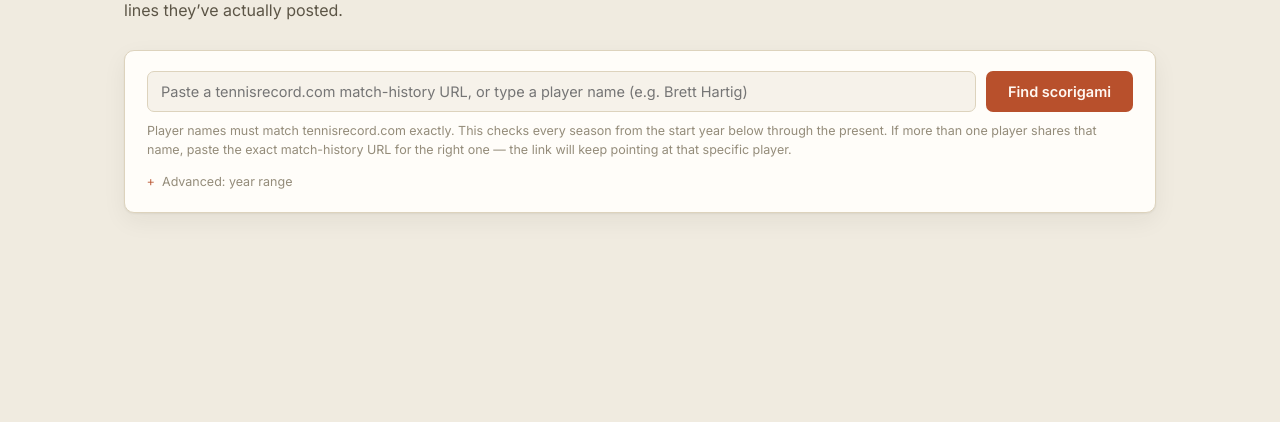
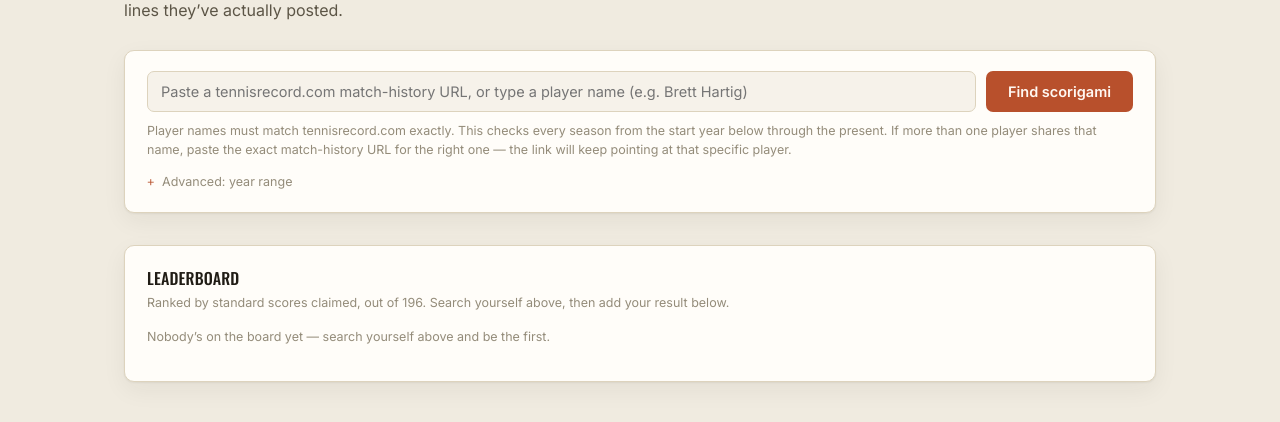
Before and after one commit to ustascorigami/USTA, a Flask app: page / in a window 1280 px wide. Shown: the part 236-658 px from the top of the page. Run offline with Flask 3, Linux system fonts and the light colour scheme; data that the repository does not hold is empty; some libraries are stand-ins or nearby versions.

Commit message:
Add files via upload

```diff
--- a/webapp/app.py
+++ b/webapp/app.py
@@ -2,15 +2,26 @@ import datetime
 import os
 import threading
 import time
+import urllib.parse
 
 from flask import Flask, jsonify, render_template, request
+from werkzeug.middleware.proxy_fix import ProxyFix
 
+import db
 from scorigami_lib import ScorigamiError, SourceUnavailableError, build_report, extract_player_query
 
 app = Flask(__name__)
+# Render (and most hosts) put the app behind a reverse proxy, so the real
+# visitor IP arrives in X-Forwarded-For rather than as the raw socket peer.
+# ProxyFix makes request.remote_addr reflect that real IP for the traffic log.
+app.wsgi_app = ProxyFix(app.wsgi_app, x_for=1)
+
+db.init_db()
 
 DEFAULT_START_YEAR = 2003
 CACHE_TTL_SECONDS = 60 * 30  # 30 minutes
+LEADERBOARD_LIMIT_DEFAULT = 25
+LEADERBOARD_LIMIT_MAX = 100
 _cache = {}
 _cache_lock = threading.Lock()
 
@@ -63,26 +74,141 @@ def api_scorigami():
 
     player = query["player"]
     disambig = query["disambig"]
+    client_ip = request.remote_addr
 
     cache_key = (player.lower(), disambig, start_year, end_year)
     cached = _cache_get(cache_key)
     if cached is not None:
+        db.log_lookup(
+            player, disambig, start_year, end_year,
+            outcome="success", cache_hit=True,
+            total_matches=cached.get("total_matches"), duration_ms=0,
+            client_ip=client_ip,
+        )
         return jsonify(cached)
 
+    started_at = time.monotonic()
     try:
         report = build_report(player, start_year, end_year, disambig=disambig)
     except SourceUnavailableError as e:
+        db.log_lookup(
+            player, disambig, start_year, end_year,
+            outcome="source_unavailable", cache_hit=False,
+            duration_ms=int((time.monotonic() - started_at) * 1000),
+            client_ip=client_ip,
+        )
         # Don't cache this -- it's a transient source problem, not a real
         # answer, so the next request should try tennisrecord.com again
         # rather than replaying a stale failure for 30 minutes.
         return jsonify({"error": str(e)}), 503
     except ScorigamiError as e:
+        db.log_lookup(
+            player, disambig, start_year, end_year,
+            outcome="not_found", cache_hit=False,
+            duration_ms=int((time.monotonic() - started_at) * 1000),
+            client_ip=client_ip,
+        )
         return jsonify({"error": str(e)}), 404
     except Exception as e:  # noqa: BLE001
+        db.log_lookup(
+            player, disambig, start_year, end_year,
+            outcome="error", cache_hit=False,
+            duration_ms=int((time.monotonic() - started_at) * 1000),
+            client_ip=client_ip,
+        )
         return jsonify({"error": f"Something went wrong fetching that player's data: {e}"}), 502
 
+    db.log_lookup(
+        player, disambig, start_year, end_year,
+        outcome="success", cache_hit=False,
+        total_matches=report.get("total_matches"),
+        duration_ms=int((time.monotonic() - started_at) * 1000),
+        client_ip=client_ip,
+    )
     _cache_set(cache_key, report)
     return jsonify(report)
+
+
+def _canonical_input(player: str, disambig: str) -> str:
+    """
+    The string this app's own search box would accept to reliably reach
+    this exact player again -- their disambiguated tennisrecord.com URL if
+    they needed one to be found in the first place, otherwise just their
+    name.
+    """
+    if not disambig:
+        return player
+    params = {
+        "year": datetime.date.today().year,
+        "playername": player,
+        "s": disambig,
+        "mt": 0,
+        "lt": 0,
+        "yr": 0,
+    }
+    return "https://www.tennisrecord.com/adult/matchhistory.aspx?" + urllib.parse.urlencode(params)
+
+
+@app.route("/api/leaderboard", methods=["GET"])
+def api_leaderboard_get():
+    limit = request.args.get("limit", default=LEADERBOARD_LIMIT_DEFAULT, type=int) or LEADERBOARD_LIMIT_DEFAULT
+    limit = max(1, min(limit, LEADERBOARD_LIMIT_MAX))
+    return jsonify({"entries": db.get_leaderboard(limit=limit)})
+
+
+@app.route("/api/leaderboard", methods=["POST"])
+def api_leaderboard_post():
+    body = request.get_json(silent=True) or {}
+    player = (body.get("player") or "").strip()
+    disambig = body.get("disambig") or None
+    start_year = body.get("start_year")
+    end_year = body.get("end_year")
+
+    if not player:
+        return jsonify({"error": "Missing player."}), 400
+    try:
+        start_year = int(start_year)
+        end_year = int(end_year)
+    except (TypeError, ValueError):
+        return jsonify({"error": "Missing or invalid start_year/end_year."}), 400
+
+    # Require a report we already computed for this exact lookup (rather
+    # than trusting whatever numbers the client sends) so the leaderboard
+    # can't be seeded with spoofed or stale stats.
+    cache_key = (player.lower(), disambig, start_year, end_year)
+    report = _cache_get(cache_key)
+    if report is None:
+        return jsonify(
+            {
+                "error": "Couldn't find a recent result for that search to add. "
+                "Run the lookup again above, then try adding yourself to the "
+                "leaderboard right after it finishes."
+            }
+        ), 409
+
+    if report.get("fetch_errors"):
+        return jsonify(
+            {
+                "error": "This result is missing some seasons because tennisrecord.com "
+                "didn't respond for all of them, so it wouldn't be a fair number for "
+                "the leaderboard. Try the search again once the site is responding "
+                "fully, then add yourself."
+            }
+        ), 409
+
+    s = report["summary"]
+    db.upsert_entry(
+        player=report["player"],
+        disambig=report.get("disambig"),
+        claimed=s["claimed"],
+        universe=s["universe"],
+        first_year=report["first_year"],
+        last_year=report["last_year"],
+        total_matches=report["total_matches"],
+        share_query=_canonical_input(report["player"], report.get("disambig")),
+    )
+    rank = db.get_rank(report["player"], report.get("disambig"))
+    return jsonify({"rank": rank, "entries": db.get_leaderboard(limit=LEADERBOARD_LIMIT_DEFAULT)})
 
 
 if __name__ == "__main__":
--- /dev/null
+++ b/webapp/db.py
@@ -0,0 +1,229 @@
+"""
+Postgres-backed storage for this app: the "most scores claimed" leaderboard,
+plus a lightweight traffic/usage log.
+
+Needs a DATABASE_URL environment variable (a standard Postgres connection
+string, e.g. from a free Neon or Supabase project) -- see README.md for how
+to set one up. init_db() creates both tables the first time it's called and
+is safe to call on every app startup after that (CREATE TABLE IF NOT EXISTS).
+"""
+import datetime
+import os
+
+import psycopg2
+import psycopg2.extras
+
+DATABASE_URL = os.environ.get("DATABASE_URL")
+
+
+class DatabaseNotConfiguredError(RuntimeError):
+    pass
+
+
+def _connect():
+    if not DATABASE_URL:
+        raise DatabaseNotConfiguredError(
+            "DATABASE_URL is not set. Create a free Postgres database (Neon or "
+            "Supabase both work) and set DATABASE_URL to its connection string "
+            "as an environment variable -- see README.md."
+        )
+    return psycopg2.connect(DATABASE_URL, cursor_factory=psycopg2.extras.RealDictCursor)
+
+
+def init_db():
+    with _connect() as conn, conn.cursor() as cur:
+        cur.execute(
+            """
+            CREATE TABLE IF NOT EXISTS leaderboard (
+                player_key    TEXT PRIMARY KEY,
+                player        TEXT NOT NULL,
+                disambig      TEXT,
+                claimed       INTEGER NOT NULL,
+                universe      INTEGER NOT NULL,
+                first_year    INTEGER,
+                last_year     INTEGER,
+                total_matches INTEGER,
+                share_query   TEXT,
+                submitted_at  TIMESTAMPTZ NOT NULL DEFAULT now()
+            )
+            """
+        )
+        cur.execute(
+            """
+            CREATE TABLE IF NOT EXISTS lookup_events (
+                id            SERIAL PRIMARY KEY,
+                created_at    TIMESTAMPTZ NOT NULL DEFAULT now(),
+                player        TEXT,
+                disambig      TEXT,
+                start_year    INTEGER,
+                end_year      INTEGER,
+                outcome       TEXT NOT NULL,
+                cache_hit     BOOLEAN NOT NULL DEFAULT FALSE,
+                total_matches INTEGER,
+                duration_ms   INTEGER,
+                client_ip     TEXT
+            )
+            """
+        )
+        cur.execute(
+            "CREATE INDEX IF NOT EXISTS idx_lookup_events_created_at "
+            "ON lookup_events (created_at)"
+        )
+        conn.commit()
+
+
+def _player_key(player: str, disambig: str = None) -> str:
+    return player.strip().lower() + "|" + (disambig or "")
+
+
+# ---------------------------------------------------------------- leaderboard
+
+def upsert_entry(
+    player: str,
+    disambig: str,
+    claimed: int,
+    universe: int,
+    first_year: int,
+    last_year: int,
+    total_matches: int,
+    share_query: str,
+) -> None:
+    """
+    Insert or update this player's row. A player (disambiguated by name +
+    the tennisrecord.com "s" value, same as everywhere else in this app)
+    can only ever have one row -- re-submitting just refreshes their
+    numbers and moves their timestamp up, rather than creating a duplicate.
+    """
+    key = _player_key(player, disambig)
+    with _connect() as conn, conn.cursor() as cur:
+        cur.execute(
+            """
+            INSERT INTO leaderboard
+                (player_key, player, disambig, claimed, universe, first_year,
+                 last_year, total_matches, share_query, submitted_at)
+            VALUES (%s, %s, %s, %s, %s, %s, %s, %s, %s, now())
+            ON CONFLICT (player_key) DO UPDATE SET
+                player = EXCLUDED.player,
+                claimed = EXCLUDED.claimed,
+                universe = EXCLUDED.universe,
+                first_year = EXCLUDED.first_year,
+                last_year = EXCLUDED.last_year,
+                total_matches = EXCLUDED.total_matches,
+                share_query = EXCLUDED.share_query,
+                submitted_at = now()
+            """,
+            (key, player, disambig, claimed, universe, first_year, last_year,
+             total_matches, share_query),
+        )
+        conn.commit()
+
+
+def get_rank(player: str, disambig: str = None):
+    """1-based rank of this player by claimed count (ties broken by whoever
+    submitted first), or None if they're not on the board."""
+    key = _player_key(player, disambig)
+    with _connect() as conn, conn.cursor() as cur:
+        cur.execute(
+            "SELECT player_key FROM leaderboard ORDER BY claimed DESC, submitted_at ASC"
+        )
+        rows = cur.fetchall()
+    for i, row in enumerate(rows, start=1):
+        if row["player_key"] == key:
+            return i
+    return None
+
+
+def get_leaderboard(limit: int = 25) -> list:
+    with _connect() as conn, conn.cursor() as cur:
+        cur.execute(
+            """
+            SELECT player, disambig, claimed, universe, first_year, last_year,
+                   total_matches, share_query, submitted_at
+            FROM leaderboard
+            ORDER BY claimed DESC, submitted_at ASC
+            LIMIT %s
+            """,
+            (limit,),
+        )
+        rows = cur.fetchall()
+    out = []
+    for r in rows:
+        d = dict(r)
+        if isinstance(d.get("submitted_at"), (datetime.datetime, datetime.date)):
+            d["submitted_at"] = d["submitted_at"].isoformat()
+        out.append(d)
+    return out
+
+
+# ------------------------------------------------------------- traffic / usage
+
+def log_lookup(
+    player: str,
+    disambig: str,
+    start_year: int,
+    end_year: int,
+    outcome: str,
+    cache_hit: bool,
+    total_matches: int = None,
+    duration_ms: int = None,
+    client_ip: str = None,
+) -> None:
+    """
+    Record one /api/scorigami call. This is fire-and-forget for the caller:
+    it never raises, so a logging hiccup can't break a real lookup for the
+    person using the app.
+    """
+    try:
+        with _connect() as conn, conn.cursor() as cur:
+            cur.execute(
+                """
+                INSERT INTO lookup_events
+                    (player, disambig, start_year, end_year, outcome, cache_hit,
+                     total_matches, duration_ms, client_ip)
+                VALUES (%s, %s, %s, %s, %s, %s, %s, %s, %s)
+                """,
+                (player, disambig, start_year, end_year, outcome, cache_hit,
+                 total_matches, duration_ms, client_ip),
+            )
+            conn.commit()
+    except Exception:  # noqa: BLE001
+        pass
+
+
+def get_traffic_summary(hours: int = 24) -> dict:
+    """
+    A quick rollup of recent activity: total lookups, how many were cache
+    hits, how many distinct players were searched, and a breakdown by
+    outcome. Not wired to any page yet -- query it from a Python shell, or
+    hand it to a future /api/admin/traffic route -- but it's here so that
+    data's easy to get at without writing raw SQL by hand later.
+    """
+    with _connect() as conn, conn.cursor() as cur:
+        cur.execute(
+            """
+            SELECT
+                count(*) AS total_lookups,
+                count(*) FILTER (WHERE cache_hit) AS cache_hits,
+                count(DISTINCT lower(player)) AS distinct_players
+            FROM lookup_events
+            WHERE created_at > now() - (%s * INTERVAL '1 hour')
+            """,
+            (hours,),
+        )
+        totals = dict(cur.fetchone())
+
+        cur.execute(
+            """
+            SELECT outcome, count(*) AS n
+            FROM lookup_events
+            WHERE created_at > now() - (%s * INTERVAL '1 hour')
+            GROUP BY outcome
+            ORDER BY n DESC
+            """,
+            (hours,),
+        )
+        by_outcome = {row["outcome"]: row["n"] for row in cur.fetchall()}
+
+    totals["by_outcome"] = by_outcome
+    totals["hours"] = hours
+    return totals
--- a/webapp/render.yaml
+++ b/webapp/render.yaml
@@ -8,3 +8,5 @@ services:
     envVars:
       - key: PYTHON_VERSION
         value: 3.11.9
+      - key: DATABASE_URL
+        sync: false  # set this in the Render dashboard -- your Postgres connection string, never committed here
--- a/webapp/requirements.txt
+++ b/webapp/requirements.txt
@@ -2,3 +2,4 @@ Flask>=3.0,<4.0
 requests>=2.31,<3.0
 beautifulsoup4>=4.12,<5.0
 gunicorn>=21.2,<23.0
+psycopg2-binary>=2.9,<3.0
--- a/webapp/templates/index.html
+++ b/webapp/templates/index.html
@@ -532,12 +560,24 @@
     </form>
   </div>
 
+  <div class="top-scores" id="leaderboardPanel">
+    <h2>Leaderboard</h2>
+    <p class="sub">Ranked by standard scores claimed, out of 196. Search yourself above, then add your result below.</p>
+    <div id="leaderboardList"></div>
+    <p class="sub" id="leaderboardEmpty" style="display:none;">Nobody&rsquo;s on the board yet &mdash; search yourself above and be the first.</p>
+  </div>
+
   <div class="status" id="status"><div class="spinner"></div><span id="statusText">Fetching match history from tennisrecord.com&hellip;</span></div>
   <div class="error-box" id="errorBox"></div>
   <div class="warn-box" id="warnBox"></div>
 
   <div id="results">
     <div class="hero" id="hero"></div>
+
+    <div class="leaderboard-cta" id="leaderboardCta">
+      <button type="button" id="addToLeaderboardBtn">Add me to the leaderboard</button>
+      <span class="leaderboard-cta-status" id="leaderboardCtaStatus"></span>
+    </div>
 
     <div class="legend">
       <div class="legend-item"><span class="swatch on win"></span> posted this score (win)</div>
@@ -689,6 +729,18 @@ function renderReport(report) {
     warnBox.classList.add('show');
   } else {
     warnBox.classList.remove('show');
+  }
+
+  const addBtn = document.getElementById('addToLeaderboardBtn');
+  const addStatus = document.getElementById('leaderboardCtaStatus');
+  addStatus.textContent = '';
+  addStatus.className = 'leaderboard-cta-status';
+  if (failedYears.length) {
+    addBtn.disabled = true;
+    addBtn.title = 'Some seasons couldn’t be checked, so this result isn’t complete enough for the leaderboard yet. Try the search again once tennisrecord.com is responding fully.';
+  } else {
+    addBtn.disabled = false;
+    addBtn.title = '';
   }
 
   const g = report.grids;
@@ -931,6 +983,105 @@ document.getElementById('shareBtn').addEventListener('click', async () => {
   }
   runLookup(input, startYear, endYear);
 })();
+
+function escapeHtml(s) {
+  const d = document.createElement('div');
+  d.textContent = String(s == null ? '' : s);
+  return d.innerHTML;
+}
+
+function renderLeaderboard(entries) {
+  const list = document.getElementById('leaderboardList');
+  const empty = document.getElementById('leaderboardEmpty');
+  list.innerHTML = '';
+  if (!entries || !entries.length) {
+    empty.style.display = '';
+    return;
+  }
+  empty.style.display = 'none';
+  const maxClaimed = entries[0].claimed || 1;
+
+  entries.forEach((e, i) => {
+    const pct = Math.round((e.claimed / e.universe) * 100);
+    const barPct = Math.max(6, Math.round((e.claimed / maxClaimed) * 100));
+    const row = document.createElement('div');
+    row.className = 'top-row clickable';
+    row.tabIndex = 0;
+    row.setAttribute('role', 'button');
+    row.setAttribute('aria-label', `View ${e.player}’s scorigami results`);
+    row.innerHTML = `
+      <div class="top-rank">${i + 1}</div>
+      <div class="top-main">
+        <span class="top-score-label">${escapeHtml(e.player)}</span>
+        <div class="top-bar-track"><div class="top-bar-fill claimed" style="width:${barPct}%"></div></div>
+      </div>
+      <span class="top-wl record">${pct}%</span>
+      <span class="top-count">${e.claimed}/${e.universe}</span>
+    `;
+    const openThisPlayer = () => {
+      document.getElementById('playerInput').value = e.share_query;
+      document.getElementById('startYear').value = e.first_year || 2003;
+      document.getElementById('endYear').value = e.last_year || '';
+      document.querySelector('.advanced').open = true;
+      runLookup(e.share_query, e.first_year, e.last_year);
+      window.scrollTo({ top: 0, behavior: 'smooth' });
+    };
+    row.addEventListener('click', openThisPlayer);
+    row.addEventListener('keydown', (ev) => {
+      if (ev.key === 'Enter' || ev.key === ' ') { ev.preventDefault(); openThisPlayer(); }
+    });
+    list.appendChild(row);
+  });
+}
+
+async function loadLeaderboard() {
+  try {
+    const resp = await fetch('/api/leaderboard');
+    const data = await resp.json();
+    renderLeaderboard(data.entries || []);
+  } catch (err) {
+    // The leaderboard is a nice-to-have -- fail quietly rather than
+    // blocking the rest of the page if it can't be reached.
+  }
+}
+
+document.getElementById('addToLeaderboardBtn').addEventListener('click', async () => {
+  if (!lastReport) return;
+  const btn = document.getElementById('addToLeaderboardBtn');
+  const status = document.getElementById('leaderboardCtaStatus');
+  const hadFetchErrors = Object.keys(lastReport.fetch_errors || {}).length > 0;
+
+  btn.disabled = true;
+  status.textContent = 'Adding…';
+  status.className = 'leaderboard-cta-status';
+
+  try {
+    const resp = await fetch('/api/leaderboard', {
+      method: 'POST',
+      headers: { 'Content-Type': 'application/json' },
+      body: JSON.stringify({
+        player: lastReport.player,
+        disambig: lastReport.disambig,
+        start_year: lastReport.queried_start_year,
+        end_year: lastReport.queried_end_year,
+      }),
+    });
+    const data = await resp.json();
+    if (!resp.ok) {
+      throw new Error(data.error || 'Something went wrong.');
+    }
+    status.textContent = `You're #${data.rank} on the leaderboard!`;
+    status.className = 'leaderboard-cta-status ok';
+    renderLeaderboard(data.entries || []);
+  } catch (err) {
+    status.textContent = err.message || String(err);
+    status.className = 'leaderboard-cta-status err';
+  } finally {
+    btn.disabled = hadFetchErrors;
+  }
+});
+
+loadLeaderboard();
 </script>
 </body>
 </html>
```
Also changed, not shown: other parts of webapp/templates/index.html (+28 -0 lines), webapp/README.md.
